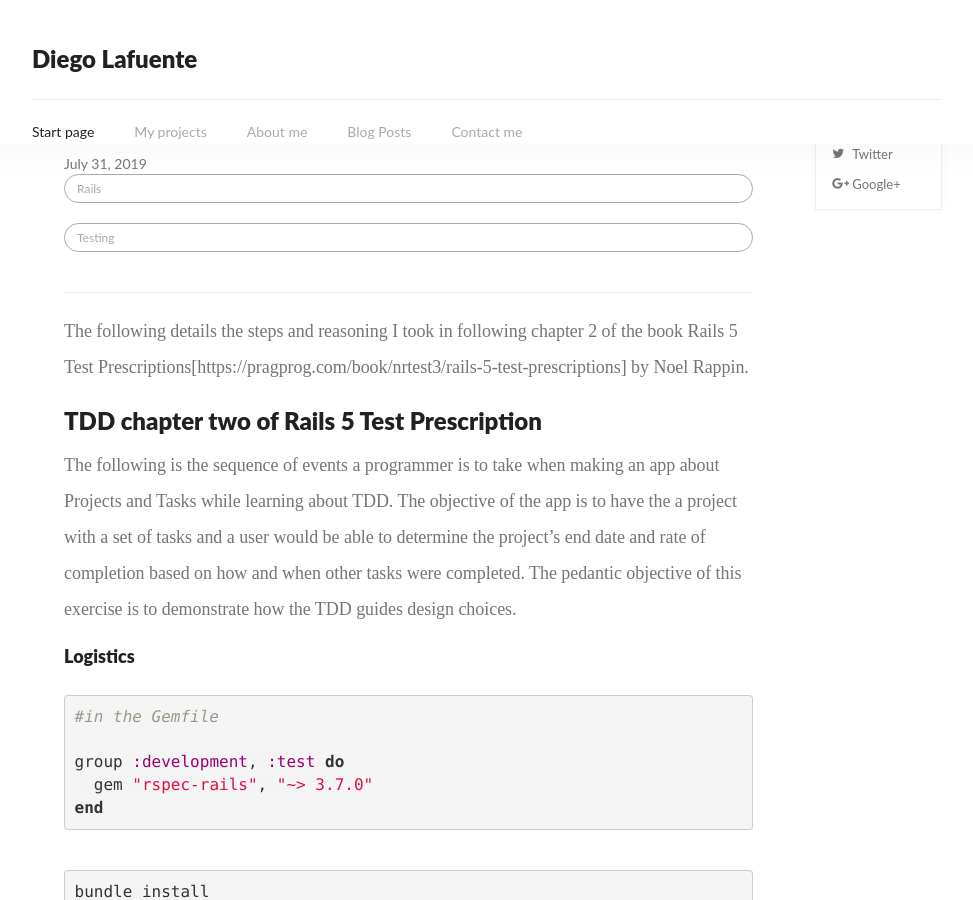
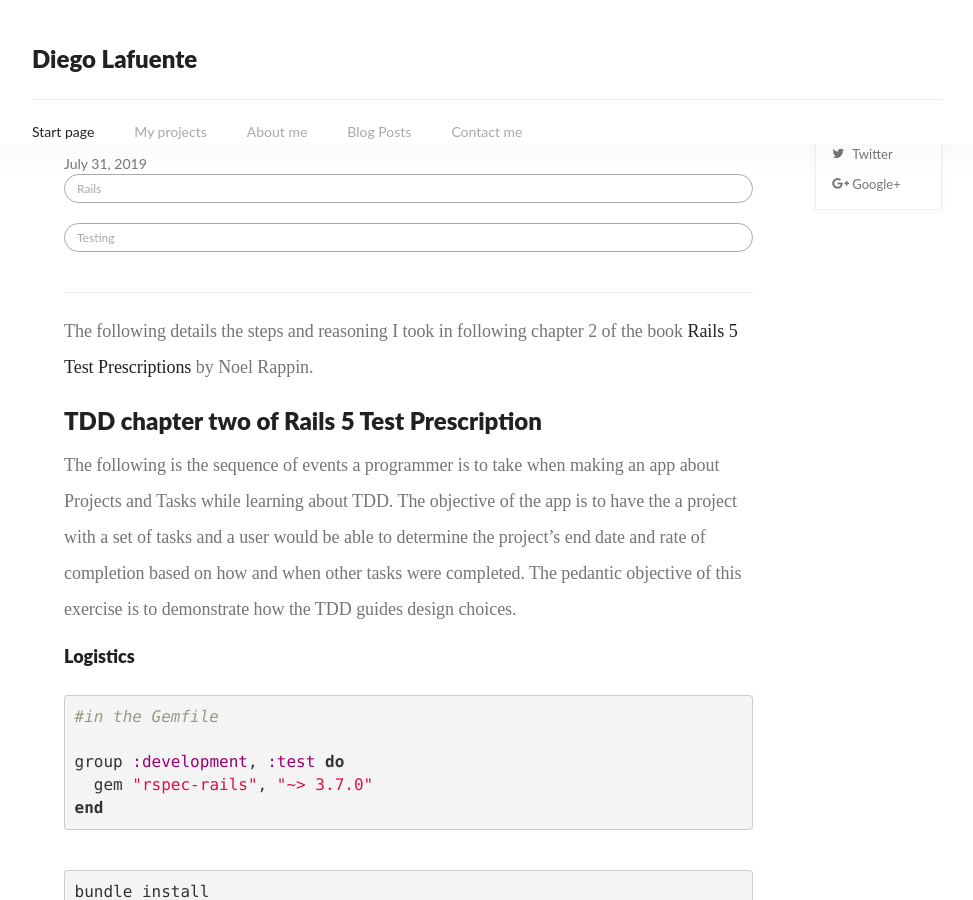
Before and after one commit to dlaf88/dlaf88.github.io, a Jekyll site: the page built from _posts/2019-07-31-TDD-continued.md, in a window 1280 px wide and 900 px high. Shown: the whole window, without its empty margins (153-1126 px from the left). Built offline with Jekyll 4.4.1, drawn with Linux system fonts in a browser that asks for light colours; nearby versions of some CDN libraries; library files that are not in the unit come from our copies; a script that is not in the unit is left out; comment, search, counter and statistics services are not loaded.

Commit message:
Update 2019-07-31-TDD-continued.md

```diff
--- a/_posts/2019-07-31-TDD-continued.md
+++ b/_posts/2019-07-31-TDD-continued.md
@@ -5,7 +5,7 @@
 topic: Tech
 tags: Rails Testing
 ---
-The following details the steps and reasoning I took in following chapter 2 of the book Rails 5 Test Prescriptions[https://pragprog.com/book/nrtest3/rails-5-test-prescriptions] by Noel Rappin.
+The following details the steps and reasoning I took in following chapter 2 of the book [Rails 5 Test Prescriptions](https://pragprog.com/book/nrtest3/rails-5-test-prescriptions) by Noel Rappin.
 
 ## TDD chapter two of Rails 5 Test Prescription
 
```
